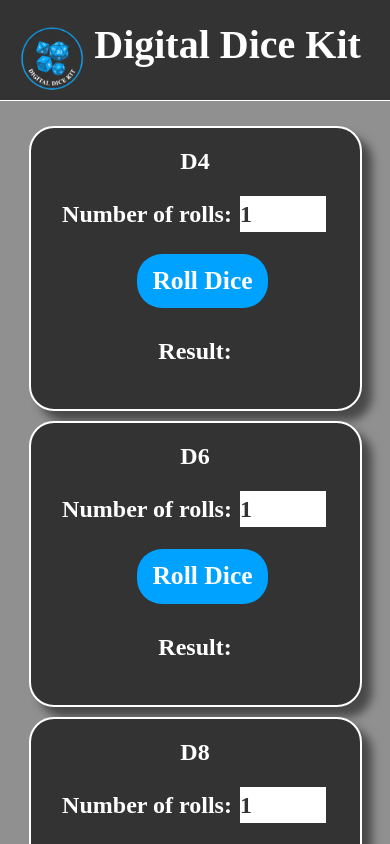
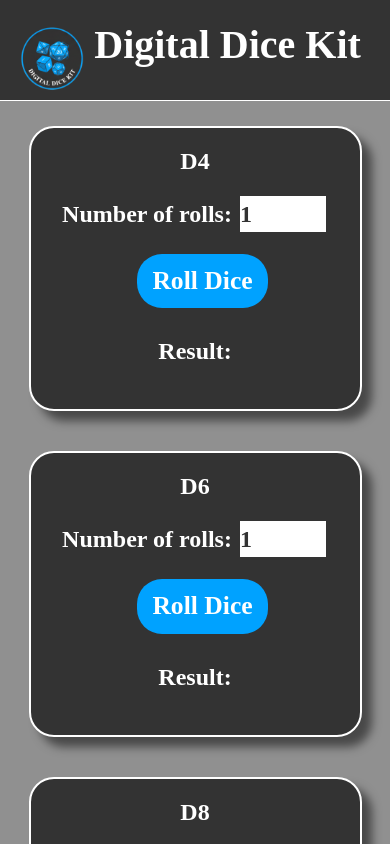
Before and after one commit to IndieMasco/Digital-Dice-Kit, a React (Vite) app in the folder client/: page / in a window 390 px wide. Shown: the top 844 px of the page. Built offline with nearby package versions, Linux system fonts and the light colour scheme; a web font is replaced by a local one.

Commit message:
mobile test

```diff
--- a/client/src/App.css
+++ b/client/src/App.css
@@ -18,8 +18,6 @@
   justify-content: space-evenly;
   gap: 10px;
   padding: 10px;
-  margin-top: 15px;
-  margin-bottom: 15px;
 }
 
 /* === Header.jsx === */
@@ -60,6 +58,8 @@
   box-shadow: 10px 10px 10px rgba(0, 0, 0, 0.5);
   width: calc(33.33% - 20px);
   max-width: 550px;
+  margin-top: 15px;
+  margin-bottom: 15px;
 }
 
 .dice-input {
```
